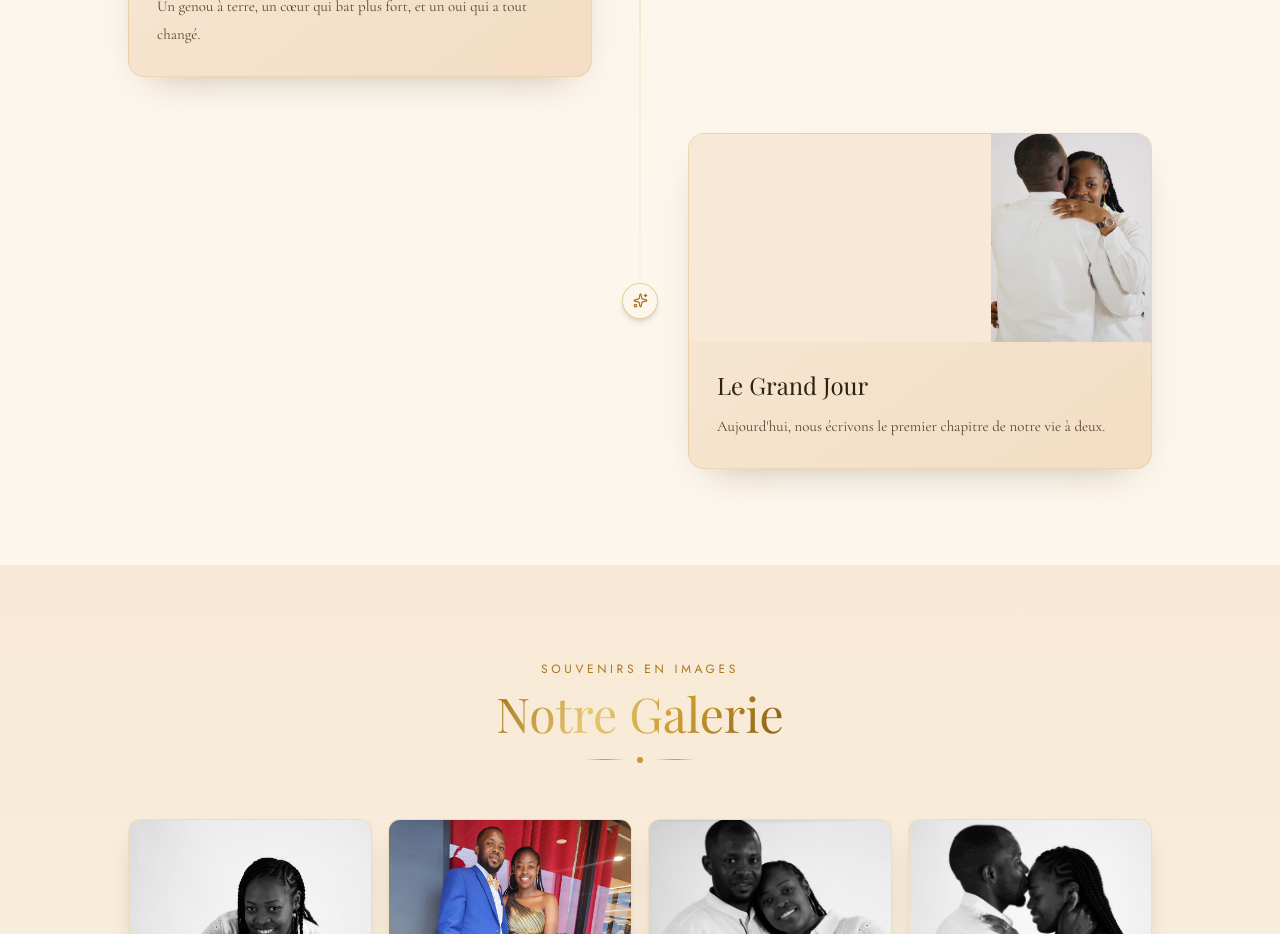
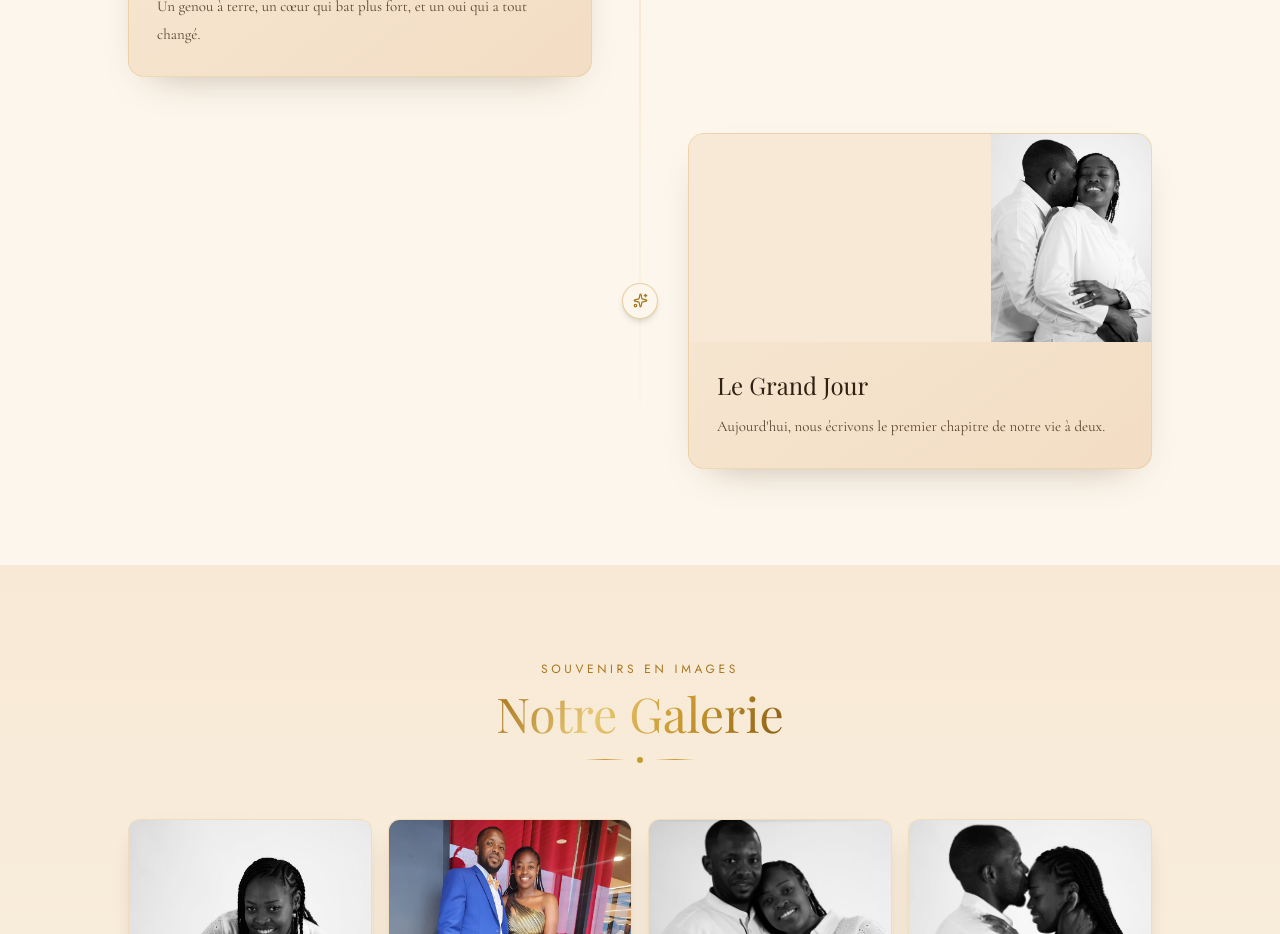
Before and after one commit to ecomkepaso-a11y/L-H, a React (Vite) app in the folder weddinginvitation/frontend/: page / in a window 1280 px wide. Shown: the part 5420-6354 px from the top of the page. Built offline with nearby package versions, Linux system fonts and the light colour scheme; no server answers; a web font is replaced by a local one.

Commit message:
refactor: update image path for couple's story in weddingConfig.js

```diff
--- a/weddinginvitation/frontend/src/weddingConfig.js
+++ b/weddinginvitation/frontend/src/weddingConfig.js
@@ -80,7 +80,7 @@ export const story = [
   {
     title: 'Le Grand Jour',
     text: "Aujourd'hui, nous écrivons le premier chapitre de notre vie à deux.",
-    image: '/images/gallery/couple-new-04.jpg',
+    image: '/images/gallery/couple-17.jpg',
   },
 ];
 
```
